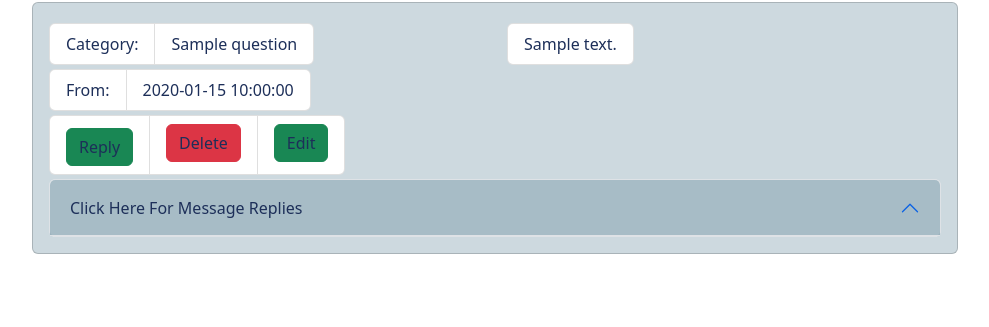
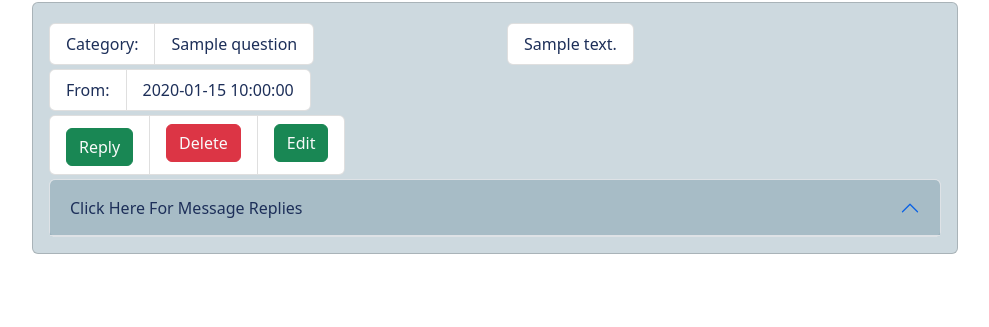
Before and after one commit to Ed-Whyatt/movie-lounge-ms-3, a Flask app: page /get_questions in a window 1280 px wide. Shown: the part 252-579 px from the top of the page, without its empty margins (145-1134 px from the left). Run offline with Flask 2, Linux system fonts and the light colour scheme; the visitor is signed in with stand-in values (Sample User, id 1); tables that the repository leaves empty hold one stand-in row (values such as "Sample post"); a database or web service that is not in the repository returns one stand-in record (values such as "Sample title"); some libraries are stand-ins or nearby versions.

Commit message:
Fix buttons tect colour for contrast

```diff
--- a/movielounge/templates/message_board.html
+++ b/movielounge/templates/message_board.html
@@ -37,11 +37,11 @@
                 </div>
                 <div class="modal-footer">
 
-                    <button type="button" class="btn btn-secondary lounge-blue-text"
+                    <button type="button" class="btn btn-secondary lounge-white-text"
                         data-bs-dismiss="modal">Cancel</button>
 
                     <a href="{{ url_for('delete_question', question_id=question._id) }}"
-                        class="btn lounge-blue-text btn-danger">Delete</a>
+                        class="btn lounge-white-text btn-danger">Delete</a>
                 </div>
             </div>
         </div>
@@ -88,7 +88,7 @@
                             {% if session["user"] %}
                             <li class="list-group-item">
                                 <a href="{{ url_for('add_reply', question_id=question._id) }}"
-                                    class="btn lounge-blue-text btn-success mt-1">Reply</a>
+                                    class="btn lounge-white-text btn-success mt-1">Reply</a>
                             </li>
                             {% else %}
                             <li class="list-group-item">
@@ -98,7 +98,7 @@
                             {% if session.user|lower == question.created_by|lower or "admin" == session["user"] %}
                             <li class="list-group-item">
                                 <div class="col-sm-6">
-                                    <button type="button" class="btn lounge-blue-text btn-danger" data-bs-toggle="modal"
+                                    <button type="button" class="btn lounge-white-text btn-danger" data-bs-toggle="modal"
                                         data-bs-target="#exampleModal-{{ question._id }}">
                                         Delete
                                     </button>
@@ -107,7 +107,7 @@
                             <li class="list-group-item">
                                 <div class="col-sm-6">
                                     <a href="{{ url_for('edit_question', question_id=question._id) }}"
-                                        class="btn btn-success lounge-blue-text">Edit</a>
+                                        class="btn btn-success lounge-white-text">Edit</a>
                                 </div>
                             </li>
                             {% endif %}
@@ -169,7 +169,7 @@
                                                         <ul class="list-group list-group-horizontal mt-1">
                                                             <li class="list-group-item">
                                                                 <a href="{{ url_for('add_reply', question_id=question._id) }}"
-                                                                    class="btn lounge-blue-text btn-success mt-1">Reply</a>
+                                                                    class="btn lounge-white-text btn-success mt-1">Reply</a>
                                                             </li>
 
                                                             {% if session.user|lower == answer.created_by|lower %}
@@ -196,7 +196,7 @@
                                                                         </div>
                                                                         <div class="modal-footer">
                                                                             <button type="button"
-                                                                                class="btn btn-secondary lounge-blue-text"
+                                                                                class="btn btn-secondary lounge-white-text"
                                                                                 data-bs-dismiss="modal">Cancel</button>
                                                                             <a href="{{ url_for('delete_reply', answer_id=answer._id) }}"
                                                                                 class="btn btn-success">Delete</a>
@@ -207,7 +207,7 @@
 
                                                             <li class="list-group-item">
                                                                 <div>
-                                                                    <button type="button" class="btn lounge-blue-text btn-danger" data-bs-toggle="modal"
+                                                                    <button type="button" class="btn lounge-white-text btn-danger" data-bs-toggle="modal"
                                                                     data-bs-target="#exampleModal-{{ answer._id }}">
                                                                     Delete
                                                                     </button>
@@ -216,7 +216,7 @@
                                                             <li class="list-group-item">
                                                                 <div>
                                                                     <a href="{{ url_for('edit_reply', answer_id=answer._id) }}"
-                                                                        class="btn btn-success lounge-blue-text">Edit</a>
+                                                                        class="btn btn-success lounge-white-text">Edit</a>
                                                                 </div>
                                                             </li>
                                                             {% endif %}
@@ -243,7 +243,7 @@
                                                     {% if session["user"] %}
                                                     <li class="list-group-item">
                                                         <a href="{{ url_for('add_reply', question_id=question._id) }}"
-                                                            class="btn lounge-blue-text btn-success mt-1">Reply</a>
+                                                            class="btn lounge-white-text btn-success mt-1">Reply</a>
                                                     </li>
                                                     {% else %}
                                                     <li class="list-group-item">
```
